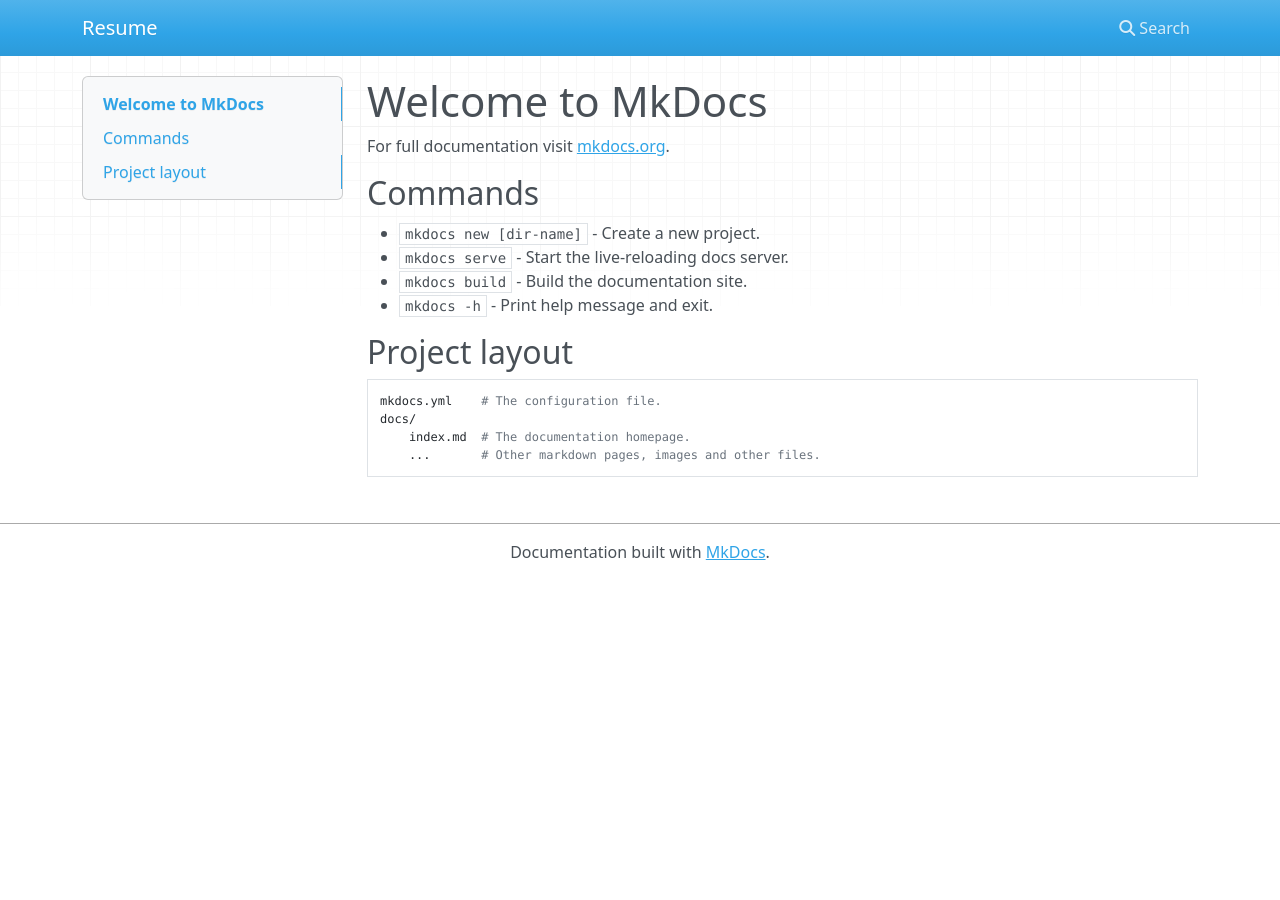
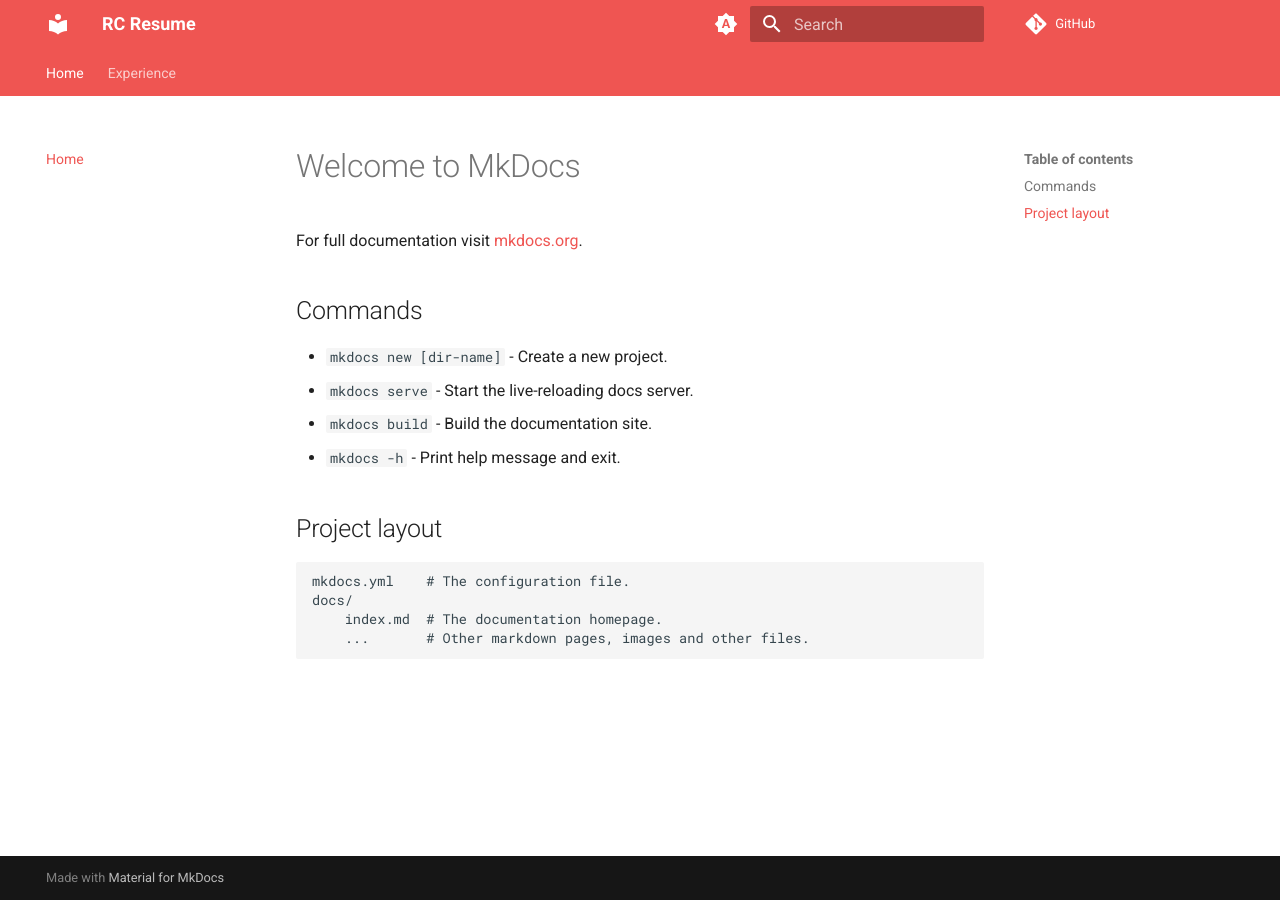
Before and after one commit to RaphCodec/Resume, an MkDocs documentation site: the page built from docs/index.md, in a window 1280 px wide. Built offline with MkDocs 1.6.1 and Material for MkDocs 9.7.7, drawn with Linux system fonts in a browser that asks for light colours; nearby versions of some CDN libraries; comment, search, counter and statistics services are not loaded.

Commit message:
Initial setup and layout (#2)
* feat(setup): add initial theme and site layout

* ci(deploy-gh-action): add github action workflow to deploy portfolio site to github pages

```diff
--- a/mkdocs.yml
+++ b/mkdocs.yml
@@ -1 +1,41 @@
-site_name: Resume
+site_name: RC Resume
+repo_url: https://github.com/RaphCodec/Resume
+nav:
+  - Home: index.md
+  - Experience: Experience.md
+
+theme:
+  name: material
+  palette:
+    # Palette toggle for automatic mode
+    - media: "(prefers-color-scheme)"
+      toggle:
+        icon: material/brightness-auto
+        name: Switch to light mode
+
+    # Palette toggle for light mode
+    - media: "(prefers-color-scheme: light)"
+      scheme: default
+      primary: red
+      accent: blue
+      toggle:
+        icon: material/brightness-7
+        name: Switch to dark mode
+
+    # Palette toggle for dark mode
+    - media: "(prefers-color-scheme: dark)"
+      scheme: slate
+      primary: red
+      accent: blue
+      toggle:
+        icon: material/brightness-4
+        name: Switch to system preference
+  font:
+    text: Roboto
+    code: Roboto Mono
+  features:
+    - navigation.instant
+    - navigation.instant.progress
+    - navigation.tabs
+    - search.suggest
+    - search.highlight
```
Also changed, not shown: docs/Experience.md (added), 1 other file.
